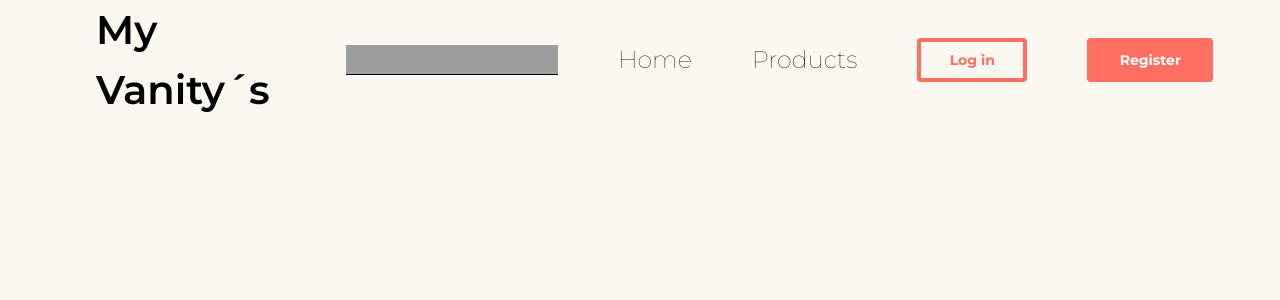
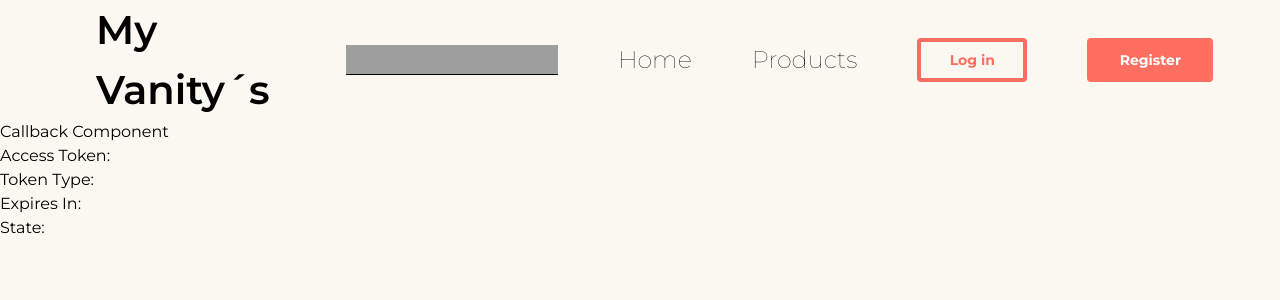
Before and after one commit to karepanda/myvanitys-web, a React (Vite) app: page /callback in a window 1280 px wide. Shown: the top 300 px of the page. Built offline with nearby package versions, Linux system fonts and the light colour scheme; grey boxes are pictures that could not be loaded.

Commit message:
VANITYS01 add CallbackAuth component

```diff
--- a/callback.html
+++ b/callback.old.html
@@ -27,7 +27,7 @@
                   'User-Agent': 'MyVanitysApp/1.0',
                   'Accept-Language': 'en-US'
                },
-               body: JSON.stringify({token: 'eyJhbGciOiJIUzI1NiIsInR5cCI6IkpXVCJ9.example.payload.signature'}),
+               body: JSON.stringify({ token: 'eyJhbGciOiJIUzI1NiIsInR5cCI6IkpXVCJ9.example.payload.signature' }),
 
             })
                .then(response => {
--- a/src/Routes/index.jsx
+++ b/src/Routes/index.jsx
@@ -1,13 +1,13 @@
 import { useRoutes } from 'react-router-dom';
 import { Home } from '../Pages/Home/Home';
 import { Products } from '../Pages/Products/Products';
-import { Prueba } from '../Pages/Prueba/Prueba';
+import { CallbackAuth } from '../components/CallbackAuth/CallbackAuth';
 
 const AppRoutes = () => {
 	const routes = useRoutes([
 		{ path: '/', element: <Home /> },
 		{ path: '/products', element: <Products /> },
-		{ path: '/prueba', element: <Prueba /> },
+		{ path: '/callback', element: <CallbackAuth /> },
 	]);
 
 	return routes;
--- /dev/null
+++ b/src/components/CallbackAuth/CallbackAuth.jsx
@@ -0,0 +1,27 @@
+import { data } from 'autoprefixer';
+import React from 'react';
+import { useLocation } from 'react-router';
+import { getAccessToken } from '../../services/getAuthUser';
+
+export const CallbackAuth = () => {
+	const location = useLocation();
+
+	const queryParams = new URLSearchParams(location.search);
+
+	const accessToken = queryParams.get('access_token');
+	const tokenType = queryParams.get('token_type');
+	const expiresIn = queryParams.get('expires_in');
+	const state = queryParams.get('state');
+
+	window.onload = getAccessToken();
+
+	return (
+		<div>
+			<h2>Callback Component</h2>
+			<p>Access Token: {accessToken}</p>
+			<p>Token Type: {tokenType}</p>
+			<p>Expires In: {expiresIn}</p>
+			<p>State: {state}</p>
+		</div>
+	);
+};
--- /dev/null
+++ b/src/services/getAuthUser.js
@@ -0,0 +1,41 @@
+export const getAccessToken = () => {
+	const urlParams = new URLSearchParams(window.location.search);
+	const accessToken = urlParams.get('access_token');
+	const state = urlParams.get('state');
+
+	console.log('Access token', accessToken);
+	console.log('state', state);
+
+	if (accessToken) {
+		fetch('http://localhost:8080/myvanitys/auth/google', {
+			method: 'POST',
+			headers: {
+				'Content-Type': 'application/json',
+				Authorization: `Bearer 4/P7q7W91`,
+				'X-Request-Id': 'd2919d3f-6b2f-49f4-9dd5-efbbc9b1c8f8',
+				'X-Flow-Id': '123e4567-e89b-12d3-a456-426614174000',
+				'User-Agent': 'MyVanitysApp/1.0',
+				'Accept-Language': 'en-US',
+			},
+			body: JSON.stringify({
+				token: 'eyJhbGciOiJIUzI1NiIsInR5cCI6IkpXVCJ9.example.payload.signature',
+			}),
+		})
+			.then(async (response) => {
+				if (!response.ok) {
+					throw new Error(`HTTP error! Status: ${response.status}`);
+				}
+				const text = await response.text();
+				return text ? JSON.parse(text) : {};
+			})
+			.then((data) => {
+				console.log('Response from API:', data);
+				return data;
+			})
+			.catch((error) => {
+				console.error('Error:', error);
+			});
+	} else {
+		console.error('No access token found in the URL.');
+	}
+};
```
